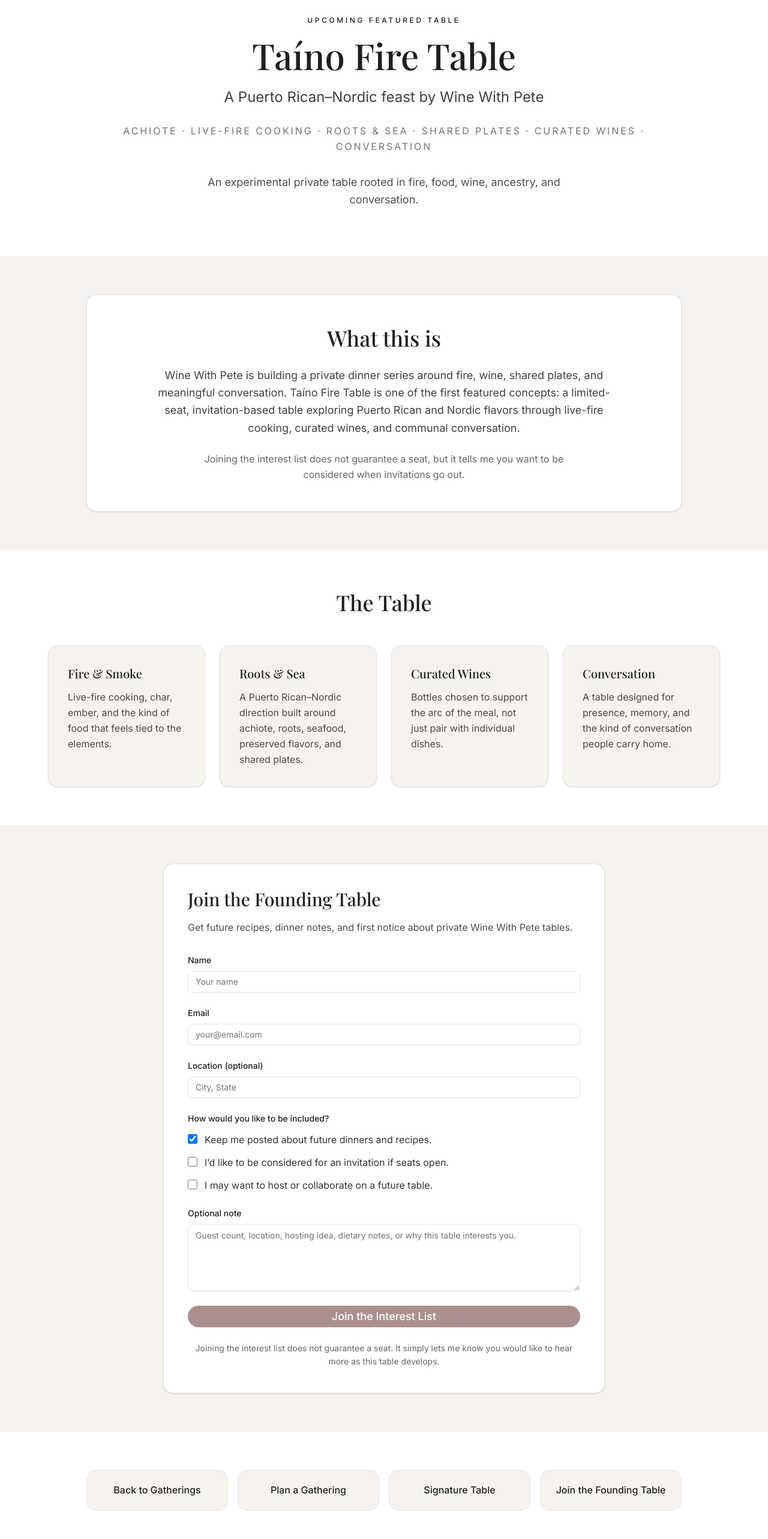
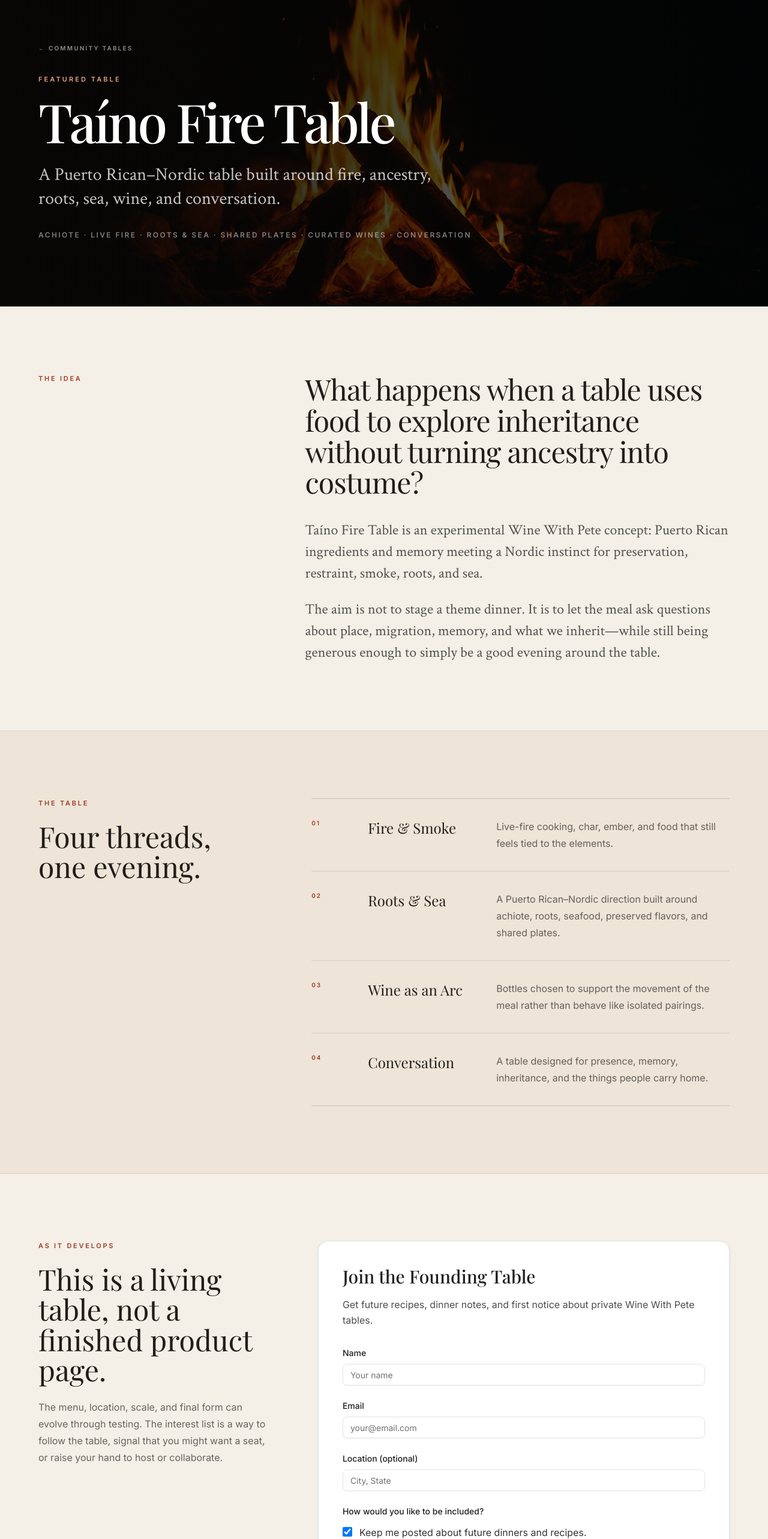
Before and after one commit to peterpielaetstrayer/winewithpete, a Next.js app: page /gatherings/taino-fire-table in a window 1280 px wide. Shown: the part 186-2752 px from the top of the page at 60% size. Built offline with nearby package versions, Linux system fonts and the light colour scheme; no server answers; a web font is replaced by a local one.

Commit message:
Redesign Taíno Fire Table for Website v2

```diff
--- a/src/app/gatherings/taino-fire-table/page.tsx
+++ b/src/app/gatherings/taino-fire-table/page.tsx
@@ -1,4 +1,5 @@
 import type { Metadata } from 'next';
+import Image from 'next/image';
 import Link from 'next/link';
 
 import { TainoFireTableInterestForm } from './taino-fire-table-interest-form';
@@ -6,131 +7,125 @@
 export const metadata: Metadata = {
   title: 'Taíno Fire Table | Wine With Pete',
   description:
-    'A Puerto Rican–Nordic feast by Wine With Pete. Join the interest list for future recipes, dinner notes, and invitation updates.',
+    'A Puerto Rican–Nordic Wine With Pete table rooted in achiote, live-fire cooking, roots, sea, curated wines, ancestry, and conversation.',
   alternates: { canonical: '/gatherings/taino-fire-table' },
   openGraph: {
     title: 'Taíno Fire Table | Wine With Pete',
-    description:
-      'An experimental private table rooted in fire, food, wine, ancestry, and conversation.',
+    description: 'An experimental Wine With Pete table rooted in fire, food, wine, ancestry, and conversation.',
     url: 'https://winewithpete.me/gatherings/taino-fire-table',
     siteName: 'Wine With Pete',
     type: 'website',
   },
 };
 
-const tableCards = [
-  {
-    title: 'Fire & Smoke',
-    body: 'Live-fire cooking, char, ember, and the kind of food that feels tied to the elements.',
-  },
-  {
-    title: 'Roots & Sea',
-    body: 'A Puerto Rican–Nordic direction built around achiote, roots, seafood, preserved flavors, and shared plates.',
-  },
-  {
-    title: 'Curated Wines',
-    body: 'Bottles chosen to support the arc of the meal, not just pair with individual dishes.',
-  },
-  {
-    title: 'Conversation',
-    body: 'A table designed for presence, memory, and the kind of conversation people carry home.',
-  },
-];
-
-const links = [
-  { href: '/gatherings', label: 'Back to Gatherings' },
-  { href: '/plan', label: 'Plan a Gathering' },
-  { href: '/signature-table', label: 'Signature Table' },
-  { href: '/join', label: 'Join the Founding Table' },
+const tableElements = [
+  ['Fire & Smoke', 'Live-fire cooking, char, ember, and food that still feels tied to the elements.'],
+  ['Roots & Sea', 'A Puerto Rican–Nordic direction built around achiote, roots, seafood, preserved flavors, and shared plates.'],
+  ['Wine as an Arc', 'Bottles chosen to support the movement of the meal rather than behave like isolated pairings.'],
+  ['Conversation', 'A table designed for presence, memory, inheritance, and the things people carry home.'],
 ];
 
 export default function TainoFireTablePage() {
   return (
-    <div className="min-h-screen bg-cream">
-      <div className="bg-white border-b border-ember/5">
-        <div className="mx-auto max-w-5xl px-4 py-4">
-          <Link
-            href="/gatherings"
-            className="text-sm text-ember hover:text-ember-light transition-colors font-medium"
-          >
-            ← Back to Gatherings
-          </Link>
-        </div>
-      </div>
+    <main className="bg-[#f4efe7] text-[#211d19]">
+      <section className="relative isolate min-h-[78vh] overflow-hidden bg-black text-white">
+        <Image
+          src="/images/hero/hero-campfire.png.png"
+          alt="Live fire at a Wine With Pete table"
+          fill
+          priority
+          sizes="100vw"
+          className="-z-20 object-cover opacity-65"
+        />
+        <div className="absolute inset-0 -z-10 bg-[linear-gradient(90deg,rgba(8,6,5,.88)_0%,rgba(8,6,5,.64)_48%,rgba(8,6,5,.24)_100%)]" />
 
-      <section className="bg-white py-16 md:py-20">
-        <div className="mx-auto max-w-5xl px-4 text-center animate-fade-in">
-          <p className="text-xs font-medium uppercase tracking-[0.3em] text-ember/80 mb-5">
-            Upcoming Featured Table
-          </p>
-          <h1 className="text-4xl md:text-6xl font-serif font-medium text-charcoal mb-5">
-            Taíno Fire Table
-          </h1>
-          <p className="text-xl md:text-2xl text-black/75 leading-relaxed mb-6 max-w-3xl mx-auto">
-            A Puerto Rican–Nordic feast by Wine With Pete
-          </p>
-          <p className="text-sm md:text-base uppercase tracking-[0.18em] text-black/55 mb-8 max-w-4xl mx-auto leading-relaxed">
-            Achiote · Live-fire Cooking · Roots &amp; Sea · Shared Plates · Curated Wines · Conversation
-          </p>
-          <p className="text-lg text-black/70 leading-relaxed max-w-2xl mx-auto">
-            An experimental private table rooted in fire, food, wine, ancestry, and conversation.
-          </p>
-        </div>
-      </section>
-
-      <section className="py-16">
-        <div className="mx-auto max-w-5xl px-4">
-          <div className="card-enhanced bg-white rounded-2xl p-8 md:p-12 shadow-sm border">
-            <h2 className="text-section text-charcoal mb-6 text-center">What this is</h2>
-            <p className="text-black/75 leading-relaxed text-lg max-w-3xl mx-auto text-center mb-6">
-              Wine With Pete is building a private dinner series around fire, wine, shared plates,
-              and meaningful conversation. Taíno Fire Table is one of the first featured concepts:
-              a limited-seat, invitation-based table exploring Puerto Rican and Nordic flavors
-              through live-fire cooking, curated wines, and communal conversation.
+        <div className="mx-auto flex min-h-[78vh] max-w-7xl items-end px-5 pb-16 pt-28 sm:px-8 md:px-12 md:pb-20 lg:items-center lg:px-16 lg:pb-10">
+          <div className="max-w-4xl">
+            <Link href="/gatherings" className="text-[10px] font-semibold uppercase tracking-[0.22em] text-white/55 hover:text-white">
+              ← Community Tables
+            </Link>
+            <p className="mt-8 text-[11px] font-semibold uppercase tracking-[0.28em] text-[#e5a17b]">Featured Table</p>
+            <h1 className="mt-5 font-serif text-[clamp(3.4rem,7vw,7rem)] font-medium leading-[.92] tracking-[-0.045em]">
+              Taíno Fire Table
+            </h1>
+            <p className="mt-7 max-w-2xl font-crimson text-2xl leading-9 text-white/76 sm:text-3xl sm:leading-10">
+              A Puerto Rican–Nordic table built around fire, ancestry, roots, sea, wine, and conversation.
             </p>
-            <p className="text-black/60 leading-relaxed text-center max-w-2xl mx-auto">
-              Joining the interest list does not guarantee a seat, but it tells me you want to be
-              considered when invitations go out.
+            <p className="mt-7 max-w-3xl text-[10px] font-semibold uppercase leading-6 tracking-[0.2em] text-white/48 sm:text-xs">
+              Achiote · live fire · roots & sea · shared plates · curated wines · conversation
             </p>
           </div>
         </div>
       </section>
 
-      <section className="bg-white py-16">
-        <div className="mx-auto max-w-6xl px-4">
-          <h2 className="text-section text-center mb-12 text-charcoal">The Table</h2>
-          <div className="grid md:grid-cols-2 lg:grid-cols-4 gap-6">
-            {tableCards.map((card) => (
-              <div key={card.title} className="card-enhanced bg-cream rounded-2xl p-8 shadow-sm border">
-                <h3 className="text-xl font-serif font-medium text-charcoal mb-3">{card.title}</h3>
-                <p className="text-black/70 leading-relaxed">{card.body}</p>
+      <section className="border-b border-black/10 px-5 py-20 sm:px-8 md:px-12 md:py-28 lg:px-16">
+        <div className="mx-auto grid max-w-7xl gap-12 lg:grid-cols-[.68fr_1.32fr] lg:gap-20">
+          <div>
+            <p className="text-[11px] font-semibold uppercase tracking-[0.25em] text-[#9c3d24]">The idea</p>
+          </div>
+          <div className="max-w-4xl">
+            <p className="font-serif text-4xl leading-[1.08] tracking-[-0.02em] sm:text-5xl">
+              What happens when a table uses food to explore inheritance without turning ancestry into costume?
+            </p>
+            <div className="mt-9 max-w-3xl space-y-6 font-crimson text-xl leading-8 text-black/66 sm:text-2xl sm:leading-9">
+              <p>
+                Taíno Fire Table is an experimental Wine With Pete concept: Puerto Rican ingredients and memory meeting a Nordic instinct for preservation, restraint, smoke, roots, and sea.
+              </p>
+              <p>
+                The aim is not to stage a theme dinner. It is to let the meal ask questions about place, migration, memory, and what we inherit—while still being generous enough to simply be a good evening around the table.
+              </p>
+            </div>
+          </div>
+        </div>
+      </section>
+
+      <section className="border-b border-black/10 bg-[#eee4d7] px-5 py-20 sm:px-8 md:px-12 md:py-28 lg:px-16">
+        <div className="mx-auto grid max-w-7xl gap-12 lg:grid-cols-[.7fr_1.3fr] lg:gap-20">
+          <div>
+            <p className="text-[11px] font-semibold uppercase tracking-[0.25em] text-[#9c3d24]">The table</p>
+            <h2 className="mt-5 font-serif text-4xl leading-[1.05] sm:text-5xl">Four threads, one evening.</h2>
+          </div>
+          <div className="border-y border-black/15">
+            {tableElements.map(([title, body], index) => (
+              <div key={title} className="grid gap-4 border-b border-black/10 py-8 last:border-b-0 sm:grid-cols-[70px_190px_1fr] sm:gap-6">
+                <p className="text-[10px] font-semibold uppercase tracking-[0.2em] text-[#9c3d24]">{String(index + 1).padStart(2, '0')}</p>
+                <h3 className="font-serif text-2xl">{title}</h3>
+                <p className="max-w-2xl text-base leading-7 text-black/58">{body}</p>
               </div>
             ))}
           </div>
         </div>
       </section>
 
-      <section className="py-16">
-        <div className="mx-auto max-w-3xl px-4">
+      <section className="px-5 py-20 sm:px-8 md:px-12 md:py-28 lg:px-16">
+        <div className="mx-auto grid max-w-7xl gap-12 lg:grid-cols-[.72fr_1.28fr] lg:gap-20">
+          <div>
+            <p className="text-[11px] font-semibold uppercase tracking-[0.25em] text-[#9c3d24]">As it develops</p>
+            <h2 className="mt-5 font-serif text-4xl leading-[1.05] sm:text-5xl">This is a living table, not a finished product page.</h2>
+            <p className="mt-6 max-w-xl text-base leading-7 text-black/58">
+              The menu, location, scale, and final form can evolve through testing. The interest list is a way to follow the table, signal that you might want a seat, or raise your hand to host or collaborate.
+            </p>
+          </div>
           <TainoFireTableInterestForm />
         </div>
       </section>
 
-      <section className="bg-white py-16">
-        <div className="mx-auto max-w-5xl px-4">
-          <div className="grid sm:grid-cols-2 lg:grid-cols-4 gap-4">
-            {links.map((link) => (
-              <Link
-                key={link.href}
-                href={link.href}
-                className="card-enhanced bg-cream rounded-2xl p-5 border text-center text-charcoal hover:text-ember transition-colors"
-              >
-                <span className="font-medium">{link.label}</span>
-              </Link>
-            ))}
+      <section className="border-t border-black/10 bg-[#211d19] px-5 py-20 text-[#f4efe7] sm:px-8 md:px-12 md:py-24 lg:px-16">
+        <div className="mx-auto grid max-w-7xl gap-10 md:grid-cols-[1fr_.9fr] md:items-end md:gap-20">
+          <div>
+            <p className="text-[11px] font-semibold uppercase tracking-[0.25em] text-[#d78959]">Keep exploring</p>
+            <h2 className="mt-5 max-w-3xl font-serif text-4xl leading-[1.05] sm:text-5xl">One table is only one expression of the larger work.</h2>
+          </div>
+          <div className="flex flex-col gap-4 sm:flex-row md:justify-self-end">
+            <Link href="/tables" className="inline-flex min-h-12 items-center justify-center bg-[#a64225] px-6 text-xs font-semibold uppercase tracking-[0.18em] text-white">
+              Table Archive
+            </Link>
+            <Link href="/gather" className="inline-flex min-h-12 items-center justify-center border border-white/25 px-6 text-xs font-semibold uppercase tracking-[0.18em] text-white">
+              Explore Gather
+            </Link>
           </div>
         </div>
       </section>
-    </div>
+    </main>
   );
 }
```
